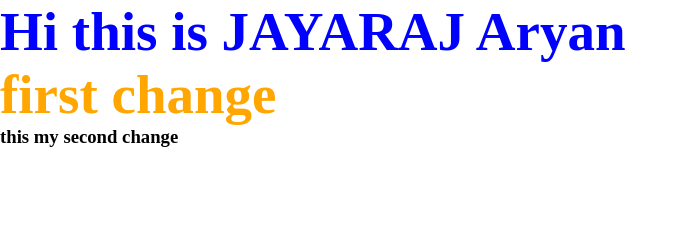
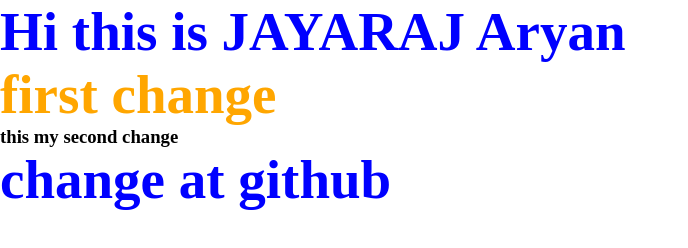
Before and after one commit to JayarajArya/my-first-demo, a plain HTML site: page index.html in a window 1280 px wide. Shown: the whole page, without its empty margins (0-688 px from the left). Drawn offline with Linux system fonts and the light colour scheme.

Commit message:
Update index.html

```diff
--- a/index.html
+++ b/index.html
@@ -10,6 +10,7 @@
     <h1> Hi this is JAYARAJ Aryan</h1>
     <h2> first change </h2>
     <h3> this my second change</h3>
+    <h1> change at github</h1>
     <script src="script.js"></script>
 </body>
 </html>
```
